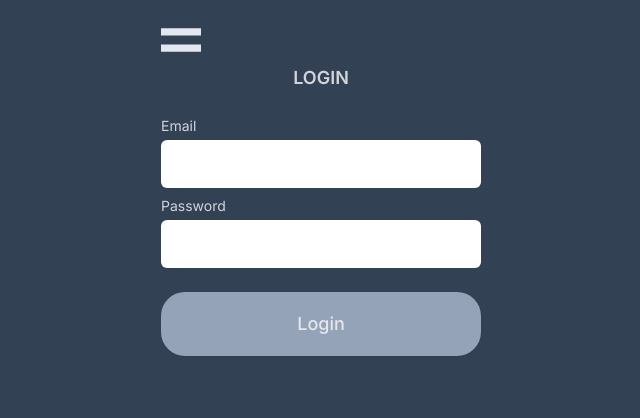
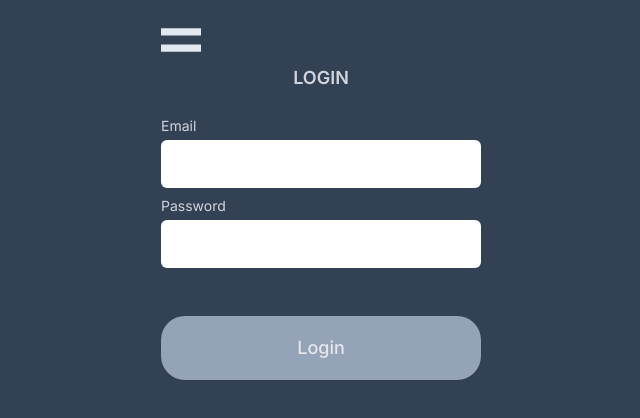
Before and after one commit to vitor-afonso/budget-manager-nextjs, a Next.js app: page /login in a window 1280 px wide. Shown: the top 418 px of the page, without its empty margins (319-959 px from the left). Built offline with nearby package versions, Linux system fonts and the light colour scheme.

Commit message:
Add loading spinner and update component details

```diff
--- a/src/app/layout.tsx
+++ b/src/app/layout.tsx
@@ -19,7 +19,7 @@ export default async function RootLayout({
 }) {
   return (
     <html lang="en">
-      <body className={clsx(inter.className, 'bg-slate-700 py-6')}>
+      <body className={clsx(inter.className, 'bg-slate-700 py-6 h-screen')}>
         <AuthProviderWrapper>
           <UserDataProviderWrapper>
             <div className="w-80 mx-auto">
--- a/src/app/login/page.tsx
+++ b/src/app/login/page.tsx
@@ -19,8 +19,9 @@ type FormData = z.infer<typeof schema>;
 
 const Login = () => {
   const [errorMessage, setErrorMessage] = useState<string>('');
+  const [isLoading, setIsLoading] = useState<boolean>(false);
   const router = useRouter();
-  const { storeToken, authenticateUser, isLoadingContext, user } = useContext(
+  const { storeToken, authenticateUser, user } = useContext(
     AuthContext,
   ) as IAppContext;
 
@@ -31,6 +32,7 @@ const Login = () => {
   } = useForm<FormData>();
 
   const handleLoginSubmit = async ({ email, password }: FormData) => {
+    setIsLoading(!isLoading)
     try {
       const data = await login({ email, password });
       if (!data.authToken) {
@@ -42,16 +44,20 @@ const Login = () => {
       router.push(APP.pageRoutes.home);
     } catch (error: unknown) {
       console.error(error);
+    } finally {
+      setIsLoading(!isLoading)
     }
   };
 
   return (
     <div>
-      <h1 className="font-semibold text-lg uppercase mb-6 text-center text-gray-300">
-        Login
-      </h1>
 
       {!user && (
+        <>
+        <h1 className="font-semibold text-lg uppercase mb-6 text-center text-gray-300">
+          {APP.buttonAction.login}
+        </h1>
+
         <form
           onSubmit={handleSubmit(handleLoginSubmit)}
           className="mb-0 space-y-2"
@@ -69,14 +75,15 @@ const Login = () => {
             inputType={APP.inputName.password}
             inputRules={APP.formRules.loginPassword}
           />
-          <div className="flex justify-center !mt-6">
-            {!isLoadingContext ? (
+          <div className="flex justify-center !mt-12">
+            {isLoading ? (
+              <Spinner />
+            ) : (
               <Button> {APP.buttonAction.login} </Button>
-            ) : (
-              <Spinner />
             )}
           </div>
         </form>
+        </>
       )}
 
       {errorMessage && (
--- a/src/app/signup/page.tsx
+++ b/src/app/signup/page.tsx
@@ -51,7 +51,7 @@ const Signup = () => {
   return (
     <div>
       <h1 className="font-semibold text-lg uppercase mb-6 text-center text-gray-300">
-        Signup
+        {APP.buttonAction.signup}
       </h1>
       <form
         noValidate
@@ -78,7 +78,7 @@ const Signup = () => {
           inputRules={APP.formRules.signupPassword}
         />
 
-        <div className="flex justify-center !mt-6">
+        <div className="flex justify-center !mt-12">
           {isLoading ? (
             <Spinner />
           ) : (
--- a/src/components/ModalCreateNewMonth.tsx
+++ b/src/components/ModalCreateNewMonth.tsx
@@ -103,7 +103,13 @@ const ModalCreateNewMonth = ({ setIsModalOpen }: Props) => {
             {errorMessage && <ErrorMessage>{errorMessage}</ErrorMessage>}
           </div>
 
-          {isLoading ? <Spinner /> : <Button>Add</Button>}
+          <div className="flex justify-center">
+          {isLoading ? (
+            <Spinner size={80}/>
+          ) : (
+            <Button> Add </Button>
+          )}
+        </div>
         </form>
       </div>
 
--- a/src/components/Spinner.tsx
+++ b/src/components/Spinner.tsx
@@ -1,7 +1,10 @@
 import React from 'react';
+import Image from 'next/image';
 
-const Spinner = () => {
-  return <div className="text-center">Loading...</div>;
+const Spinner = ({ size }:{ size?: number }) => {
+  return <div className="text-center">
+    <Image src="./images/budget-spinner.svg" alt="spinner" width={size || 100} height={100} />
+  </div>;
 };
 
 export default Spinner;
```
Also changed, not shown: public/images/budget-spinner.svg (added).
